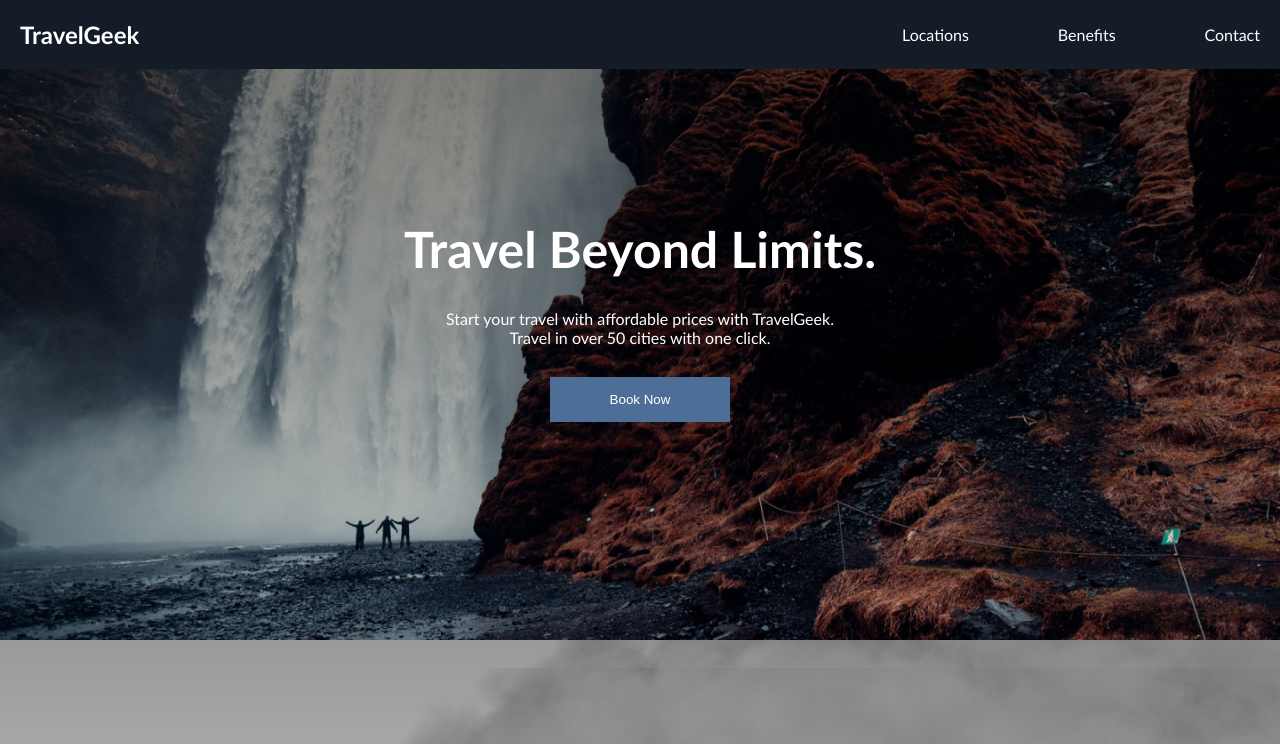
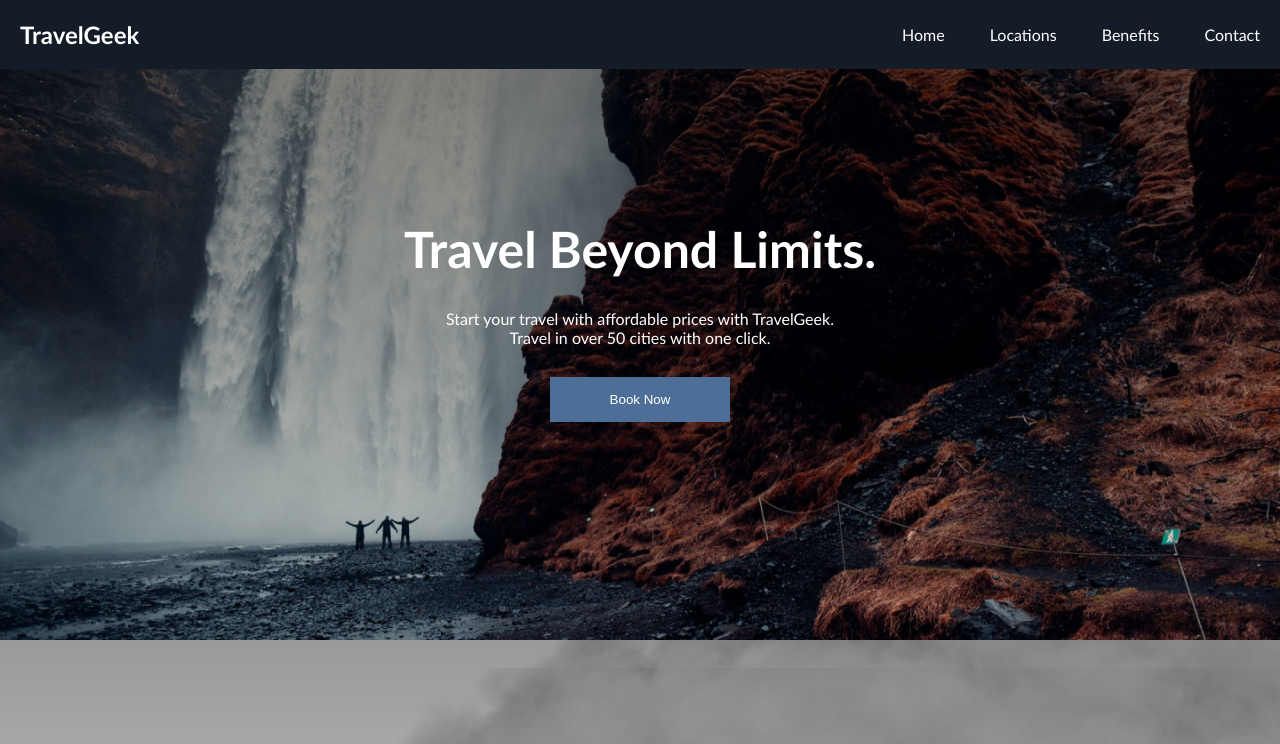
Before and after one commit to OdeStaples/TravelGeek, a plain HTML site: page index.html in a window 1280 px wide. Shown: the top 744 px of the page. Drawn offline with Linux system fonts and the light colour scheme.

Commit message:
added home in nav menu

```diff
--- a/index.html
+++ b/index.html
@@ -16,6 +16,7 @@
           ><h2>TravelGeek</h2></a>
         <input type="checkbox" class="toggler" />
         <div class="nav-links">
+          <a href="#Home">Home</a>
           <a href="#Locations">Locations</a>
           <a href="#Benefits">Benefits</a>
           <a href="#Contact">Contact</a>
@@ -25,7 +26,7 @@
     </header>
     <main>
       <!----------------- - Section 1: Locations ----------------------->
-      <section class="locations">
+      <section class="locations" id="Home">
         <article class="locations-content">
           <h2>Travel Beyond Limits.<br /></h2>
           <p>
```
